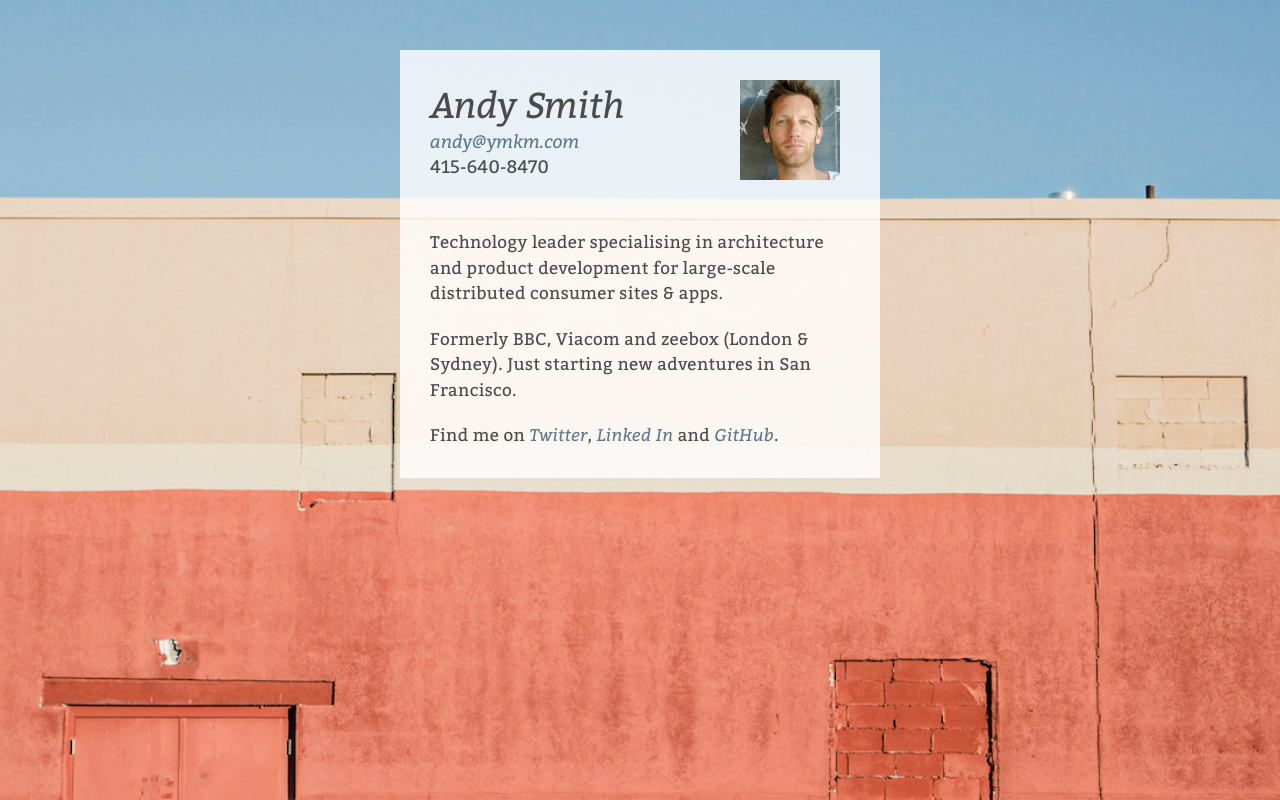
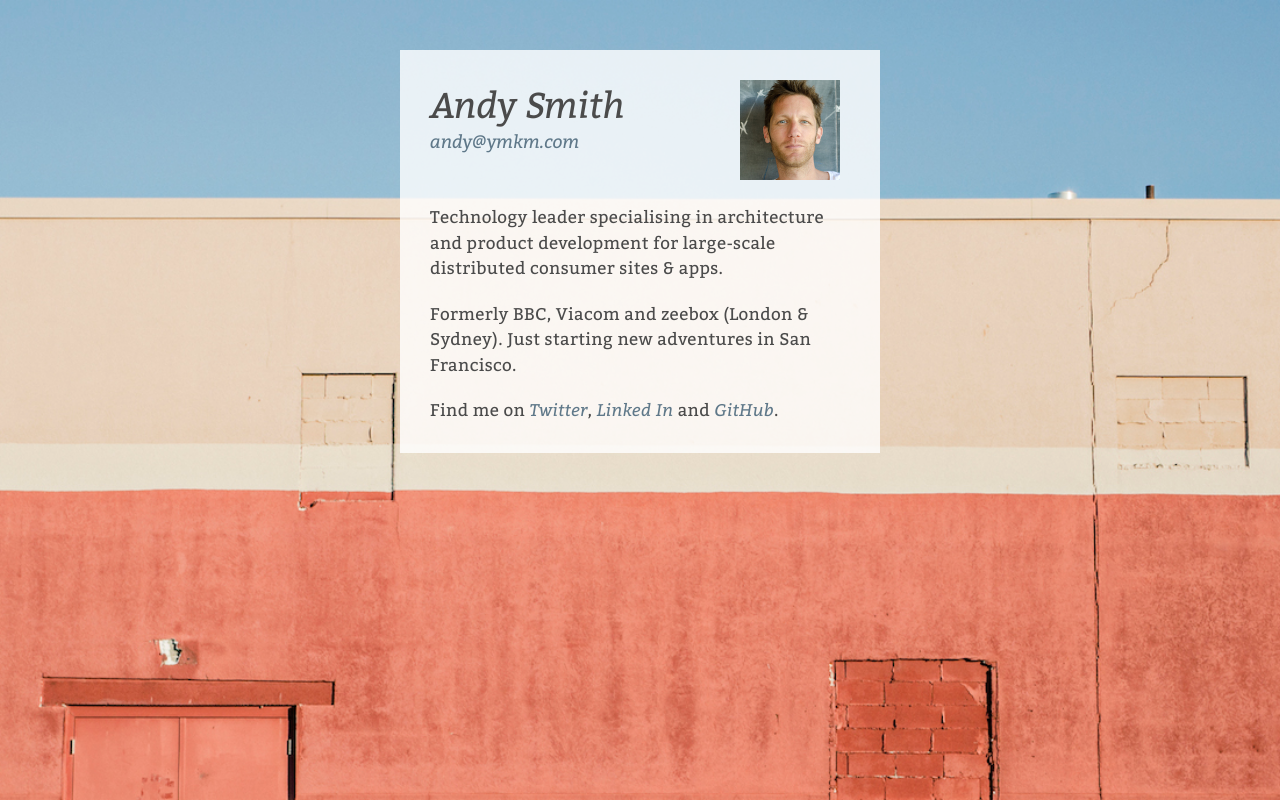
Before and after one commit to ymkm/home, a plain HTML site: page index.html in a window 1280 px wide. Drawn offline with Linux system fonts and the light colour scheme.

Commit message:
Update index.html

```diff
--- a/index.html
+++ b/index.html
@@ -213,12 +213,7 @@
             // -->
         </script><noscript>&#97;&#110;&#100;&#121; at
             &#121;&#109;&#107;&#109; dot &#99;&#111;&#109;</noscript>
-        <br>
-        415-640-8470
-
         </div>
-
-
 
     </div>
 
```
